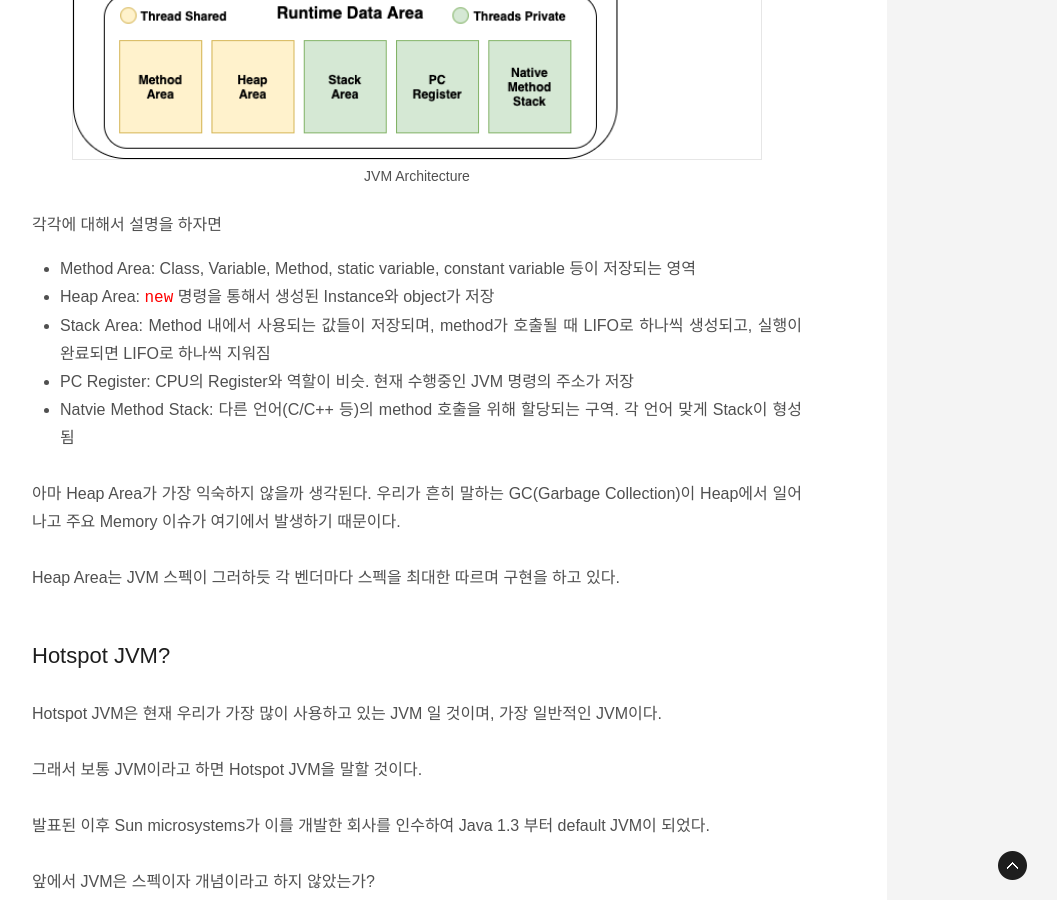
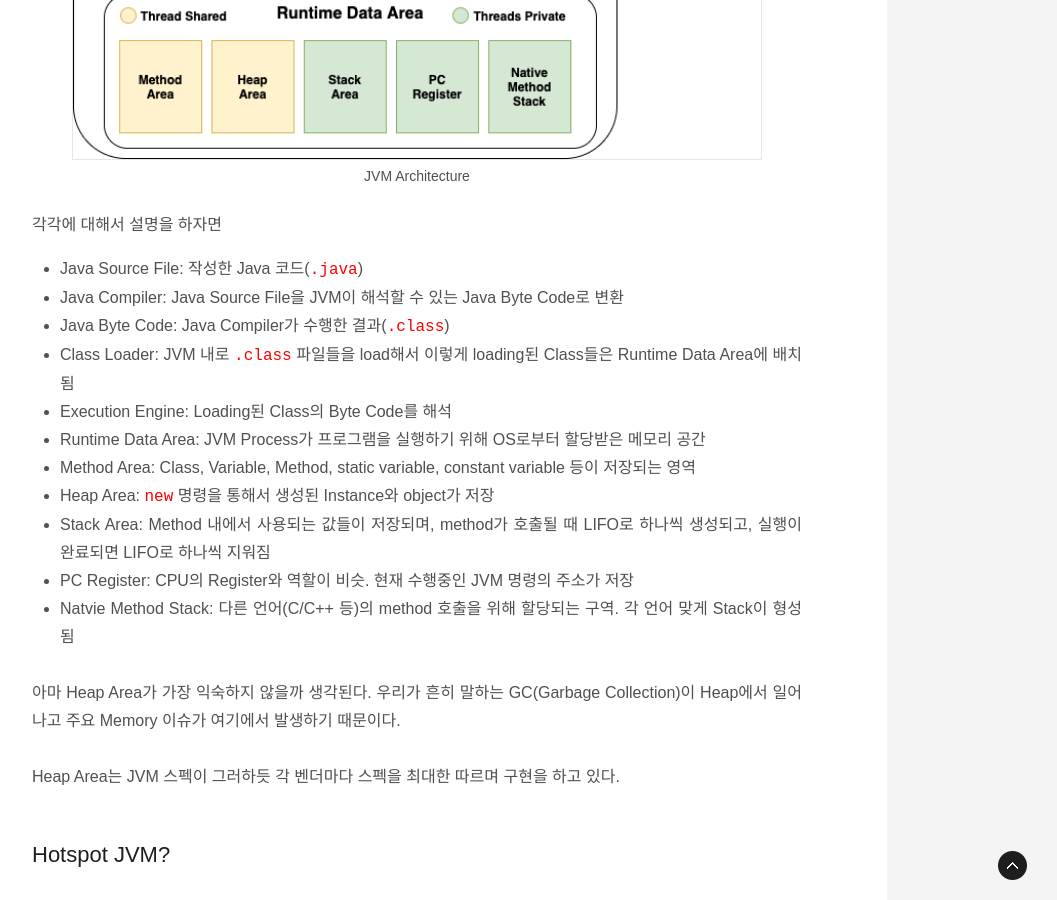
Before and after one commit to loustler/loustler.github.io, a Jekyll site: the page built from _posts/2020/6/2020-06-16-what-is-jvm.md, in a window 1280 px wide and 900 px high, scrolled down 2104 px. Shown: the whole window, without its empty margins (223-1280 px from the left). Built offline with Jekyll 4.4.1, drawn with Linux system fonts in a browser that asks for light colours.

Commit message:
[Language] What is JVM updated

```diff
--- a/_posts/2020/6/2020-06-16-what-is-jvm.md
+++ b/_posts/2020/6/2020-06-16-what-is-jvm.md
@@ -48,6 +48,12 @@ JVM은 하나의 개념 혹은 스펙(Speicification)이다.
 
 각각에 대해서 설명을 하자면
 
+- Java Source File: 작성한 Java 코드(`.java`)
+- Java Compiler: Java Source File을 JVM이 해석할 수 있는 Java Byte Code로 변환
+- Java Byte Code: Java Compiler가 수행한 결과(`.class`)
+- Class Loader: JVM 내로 `.class` 파일들을 load해서 이렇게 loading된 Class들은 Runtime Data Area에 배치됨
+- Execution Engine: Loading된 Class의 Byte Code를 해석
+- Runtime Data Area: JVM Process가 프로그램을 실행하기 위해 OS로부터 할당받은 메모리 공간
 - Method Area: Class, Variable, Method, static variable, constant variable 등이 저장되는 영역
 - Heap Area: `new` 명령을 통해서 생성된 Instance와 object가 저장
 - Stack Area: Method 내에서 사용되는 값들이 저장되며, method가 호출될 때 **LIFO**로 하나씩 생성되고, 실행이 완료되면 **LIFO**로 하나씩 지워짐
```
